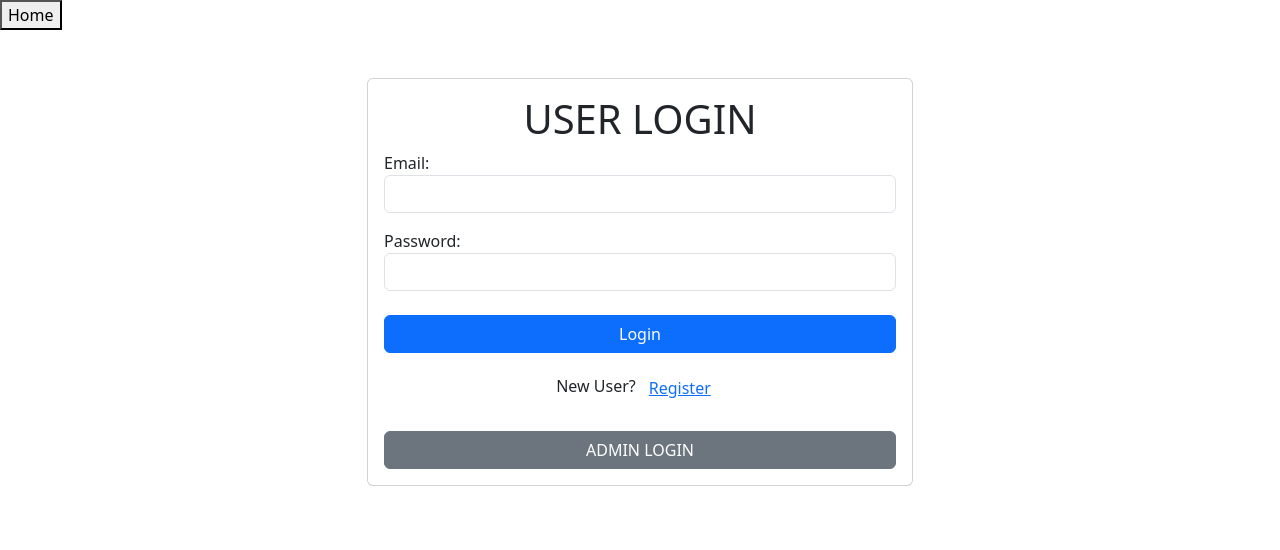
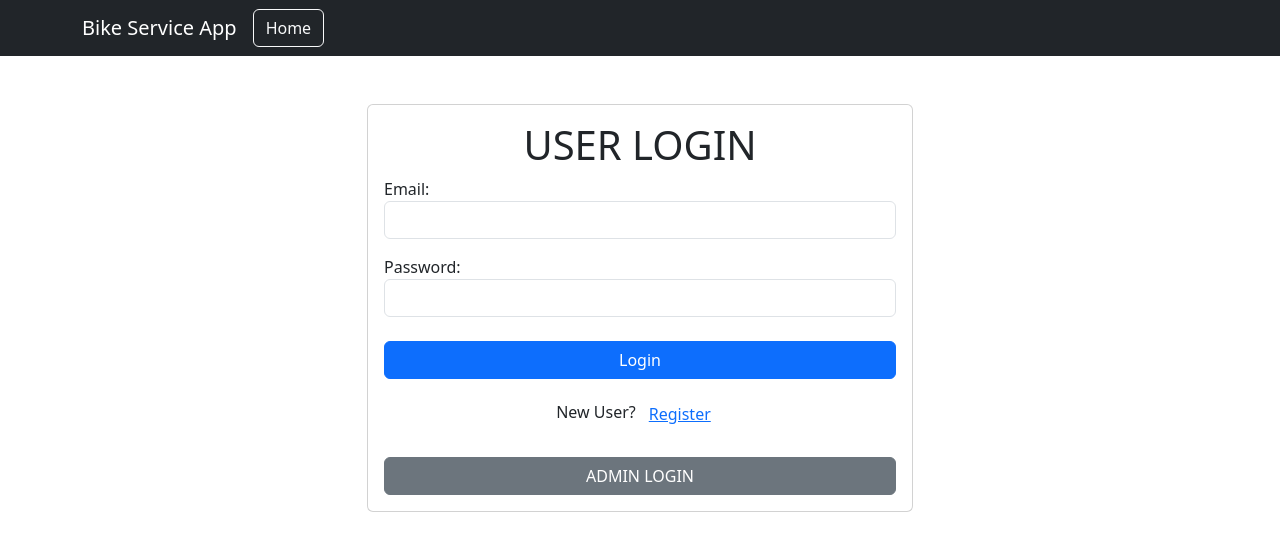
Before and after one commit to SahithyaMaragatham/bike-service-app, a React (Vite) app in the folder frontend/: page /login in a window 1280 px wide. Shown: the top 550 px of the page. Built offline with nearby package versions, Linux system fonts and the light colour scheme.

Commit message:
Update Appbar.jsx

```diff
--- a/frontend/src/component/Appbar.jsx
+++ b/frontend/src/component/Appbar.jsx
@@ -1,5 +1,6 @@
 import React from "react";
 import { useNavigate } from "react-router-dom";
+import { Navbar, Nav, Button, Container } from "react-bootstrap";
 
 const Appbar = () => {
   const navigate = useNavigate();
@@ -7,12 +8,23 @@ const Appbar = () => {
   const handleHome = () => {
     navigate("/");
   };
+
   return (
-    <>
-      <div>
-        <button onClick={handleHome}>Home</button>
-      </div>
-    </>
+    <Navbar bg="dark" variant="dark" expand="lg">
+      <Container>
+        <Navbar.Brand onClick={handleHome} style={{ cursor: "pointer" }}>
+          Bike Service App
+        </Navbar.Brand>
+        <Navbar.Toggle aria-controls="basic-navbar-nav" />
+        <Navbar.Collapse id="basic-navbar-nav">
+          <Nav className="ml-auto">
+            <Button variant="outline-light" onClick={handleHome}>
+              Home
+            </Button>
+          </Nav>
+        </Navbar.Collapse>
+      </Container>
+    </Navbar>
   );
 };
 
```
